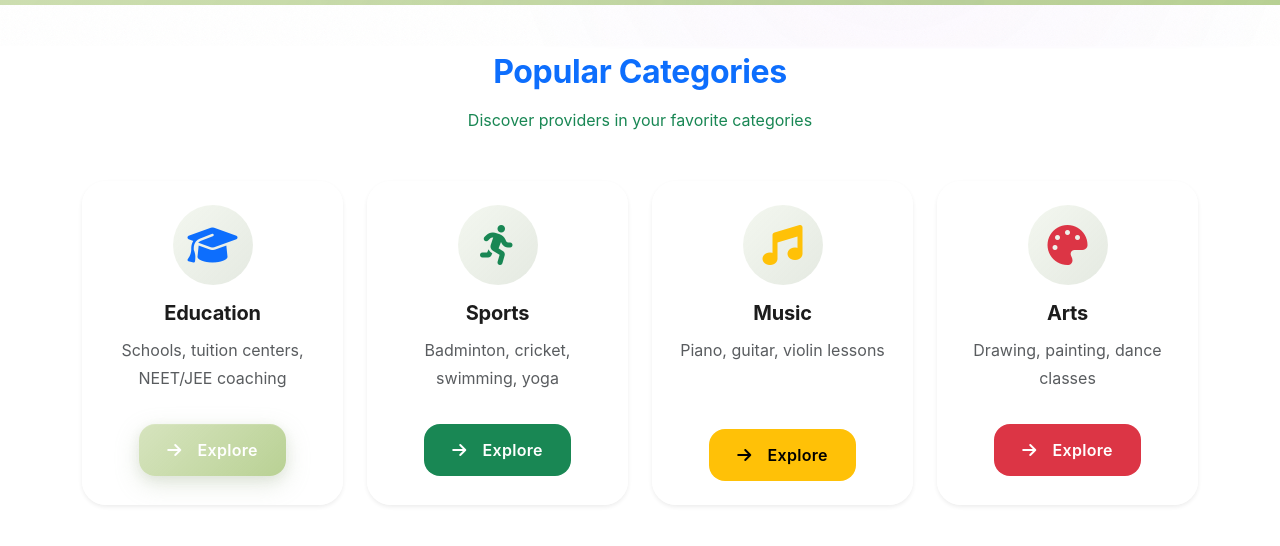
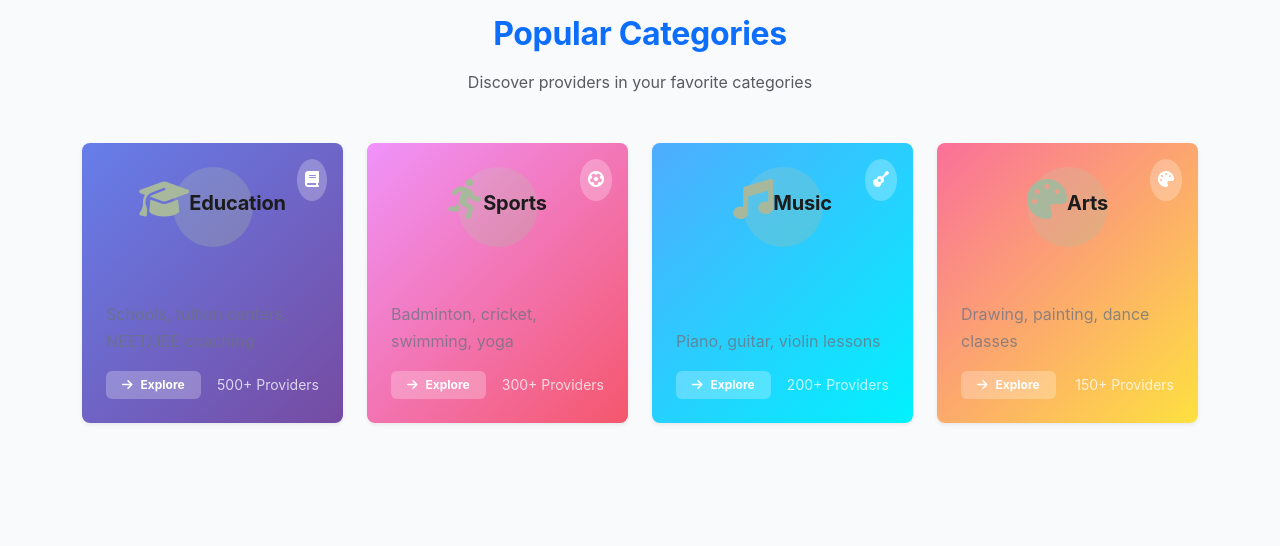
Before and after one commit to GopinathBalasubramanian/eduactivity, a React (Create React App) app in the folder frontend/: page / in a window 1280 px wide. Shown: the part 754-1300 px from the top of the page. Built offline with nearby package versions, Linux system fonts and the light colour scheme; no server answers.

Commit message:
Update categories section with modern gradient design and provider counts

```diff
--- a/frontend/src/pages/Home.js
+++ b/frontend/src/pages/Home.js
@@ -18,11 +18,11 @@ const Home = () => {
         <div className="container">
           <div className="row align-items-center min-vh-75">
             <div className="col-lg-6 fade-in-up">
-              <h1 className="mb-4">
+              <h2 className="mb-4">
                 Find the Perfect
                 <span className="d-block text-warning">Educational & Activity</span>
                 Provider
-              </h1>
+              </h2>
               <p className="lead mb-4">
                 Connect with schools, tuition centers, teachers, and sports coaches
                 in your area. Read reviews, compare options, and book with confidence.
@@ -66,68 +66,116 @@ const Home = () => {
 
 
       {/* Popular Categories */}
-      <section className="categories py-5">
+      <section className="categories py-5 bg-light">
         <div className="container">
-          <div className="text-center mb-5 ">
+          <div className="text-center mb-5">
             <h2 className="mb-3 text-primary">Popular Categories</h2>
-            <p className="text-success">Discover providers in your favorite categories</p>
+            <p className="text-muted">Discover providers in your favorite categories</p>
           </div>
           <div className="row g-4">
-            <div className="col-md-3 mb-4">
-              <div className="card h-100 border-0 shadow-sm">
-                <div className="card-body text-center p-4">
-                  <div className="category-icon mb-3">
-                    <i className="fas fa-graduation-cap fs-1 text-primary"></i>
+            <div className="col-lg-3 col-md-6 mb-4">
+              <Link to="/search?category=education" className="text-decoration-none">
+                <div className="category-card position-relative overflow-hidden rounded-3 shadow-sm" style={{minHeight: '280px', background: 'linear-gradient(135deg, #667eea 0%, #764ba2 100%)'}}>
+                  <div className="card-img-overlay d-flex flex-column justify-content-between p-4 text-white">
+                    <div className="category-icon text-center mb-3">
+                      <i className="fas fa-graduation-cap fs-1 mb-3"></i>
+                      <h4 className="card-title fw-bold mb-2">Education</h4>
                     </div>
-                  <h5 className="card-title fw-bold">Education</h5>
-                  <p className="card-text text-muted">Schools, tuition centers, NEET/JEE coaching</p>
-                  <Link to="/search?category=education" className="btn btn-primary mt-3">
+                    <div className="category-content">
+                      <p className="card-text mb-3 opacity-75">Schools, tuition centers, NEET/JEE coaching</p>
+                      <div className="d-flex align-items-center justify-content-between">
+                        <span className="badge bg-white bg-opacity-25 px-3 py-2">
                           <i className="fas fa-arrow-right me-2"></i>Explore
-                  </Link>
+                        </span>
+                        <small className="opacity-75">500+ Providers</small>
                       </div>
                     </div>
                   </div>
-            <div className="col-md-3 mb-4">
-              <div className="card h-100 border-0 shadow-sm">
-                <div className="card-body text-center p-4">
-                  <div className="category-icon mb-3">
-                    <i className="fas fa-running fs-1 text-success"></i>
-                  </div>
-                  <h5 className="card-title fw-bold">Sports</h5>
-                  <p className="card-text text-muted">Badminton, cricket, swimming, yoga</p>
-                  <Link to="/search?category=sports" className="btn btn-success mt-3">
-                    <i className="fas fa-arrow-right me-2"></i>Explore
-                  </Link>
+                  <div className="position-absolute top-0 end-0 m-3">
+                    <div className="bg-white bg-opacity-25 rounded-circle p-2">
+                      <i className="fas fa-book text-white"></i>
                     </div>
                   </div>
                 </div>
-            <div className="col-md-3 mb-4">
-              <div className="card h-100 border-0 shadow-sm">
-                <div className="card-body text-center p-4">
-                  <div className="category-icon mb-3">
-                    <i className="fas fa-music fs-1 text-warning"></i>
+              </Link>
             </div>
-                  <h5 className="card-title fw-bold">Music</h5>
-                  <p className="card-text text-muted">Piano, guitar, violin lessons</p>
-                  <Link to="/search?category=music" className="btn btn-warning mt-5">
+            <div className="col-lg-3 col-md-6 mb-4">
+              <Link to="/search?category=sports" className="text-decoration-none">
+                <div className="category-card position-relative overflow-hidden rounded-3 shadow-sm" style={{minHeight: '280px', background: 'linear-gradient(135deg, #f093fb 0%, #f5576c 100%)'}}>
+                  <div className="card-img-overlay d-flex flex-column justify-content-between p-4 text-white">
+                    <div className="category-icon text-center mb-3">
+                      <i className="fas fa-running fs-1 mb-3"></i>
+                      <h4 className="card-title fw-bold mb-2">Sports</h4>
+                    </div>
+                    <div className="category-content">
+                      <p className="card-text mb-3 opacity-75">Badminton, cricket, swimming, yoga</p>
+                      <div className="d-flex align-items-center justify-content-between">
+                        <span className="badge bg-white bg-opacity-25 px-3 py-2">
                           <i className="fas fa-arrow-right me-2"></i>Explore
-                  </Link>
+                        </span>
+                        <small className="opacity-75">300+ Providers</small>
                       </div>
                     </div>
                   </div>
-            <div className="col-md-3 mb-4">
-              <div className="card h-100 border-0 shadow-sm">
-                <div className="card-body text-center p-4">
-                  <div className="category-icon mb-3">
-                    <i className="fas fa-palette fs-1 text-danger"></i>
+                  <div className="position-absolute top-0 end-0 m-3">
+                    <div className="bg-white bg-opacity-25 rounded-circle p-2">
+                      <i className="fas fa-futbol text-white"></i>
                     </div>
-                  <h5 className="card-title fw-bold">Arts</h5>
-                  <p className="card-text text-muted">Drawing, painting, dance classes</p>
-                  <Link to="/search?category=arts" className="btn btn-danger mt-3">
-                    <i className="fas fa-arrow-right me-2"></i>Explore
+                  </div>
+                </div>
               </Link>
             </div>
+            <div className="col-lg-3 col-md-6 mb-4">
+              <Link to="/search?category=music" className="text-decoration-none">
+                <div className="category-card position-relative overflow-hidden rounded-3 shadow-sm" style={{minHeight: '280px', background: 'linear-gradient(135deg, #4facfe 0%, #00f2fe 100%)'}}>
+                  <div className="card-img-overlay d-flex flex-column justify-content-between p-4 text-white">
+                    <div className="category-icon text-center mb-3">
+                      <i className="fas fa-music fs-1 mb-3"></i>
+                      <h4 className="card-title fw-bold mb-2">Music</h4>
                     </div>
+                    <div className="category-content">
+                      <p className="card-text mb-3 opacity-75">Piano, guitar, violin lessons</p>
+                      <div className="d-flex align-items-center justify-content-between">
+                        <span className="badge bg-white bg-opacity-25 px-3 py-2">
+                          <i className="fas fa-arrow-right me-2"></i>Explore
+                        </span>
+                        <small className="opacity-75">200+ Providers</small>
+                      </div>
+                    </div>
+                  </div>
+                  <div className="position-absolute top-0 end-0 m-3">
+                    <div className="bg-white bg-opacity-25 rounded-circle p-2">
+                      <i className="fas fa-guitar text-white"></i>
+                    </div>
+                  </div>
+                </div>
+              </Link>
+            </div>
+            <div className="col-lg-3 col-md-6 mb-4">
+              <Link to="/search?category=arts" className="text-decoration-none">
+                <div className="category-card position-relative overflow-hidden rounded-3 shadow-sm" style={{minHeight: '280px', background: 'linear-gradient(135deg, #fa709a 0%, #fee140 100%)'}}>
+                  <div className="card-img-overlay d-flex flex-column justify-content-between p-4 text-white">
+                    <div className="category-icon text-center mb-3">
+                      <i className="fas fa-palette fs-1 mb-3"></i>
+                      <h4 className="card-title fw-bold mb-2">Arts</h4>
+                    </div>
+                    <div className="category-content">
+                      <p className="card-text mb-3 opacity-75">Drawing, painting, dance classes</p>
+                      <div className="d-flex align-items-center justify-content-between">
+                        <span className="badge bg-white bg-opacity-25 px-3 py-2">
+                          <i className="fas fa-arrow-right me-2"></i>Explore
+                        </span>
+                        <small className="opacity-75">150+ Providers</small>
+                      </div>
+                    </div>
+                  </div>
+                  <div className="position-absolute top-0 end-0 m-3">
+                    <div className="bg-white bg-opacity-25 rounded-circle p-2">
+                      <i className="fas fa-palette text-white"></i>
+                    </div>
+                  </div>
+                </div>
+              </Link>
             </div>
           </div>
         </div>
```
Lines whose indentation alone changed are shown as unchanged.
